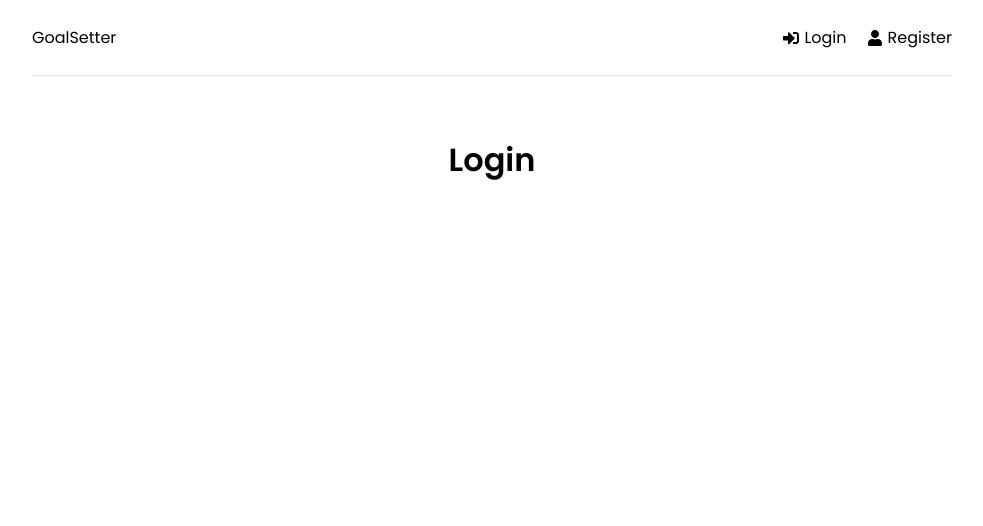
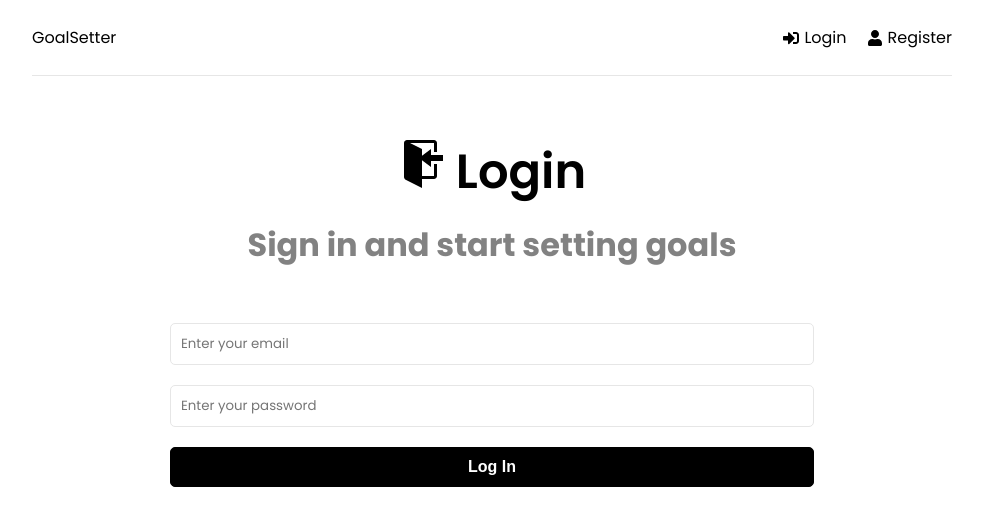
Before and after one commit to EtienneBissonnette/goalsetter, a React (Create React App) app in the folder frontend/: page /Login in a window 1280 px wide. Shown: the top 526 px of the page, without its empty margins (148-1131 px from the left). Built offline with nearby package versions, Linux system fonts and the light colour scheme.

Commit message:
Login Form completed

```diff
--- a/frontend/src/pages/Login.jsx
+++ b/frontend/src/pages/Login.jsx
@@ -1,7 +1,69 @@
-import React from "react";
+import { React, useState, useEffect } from "react";
+import { GoSignIn } from "react-icons/go";
 
 function Login() {
-  return <h1>Login</h1>;
+  const [formData, setFormData] = useState({
+    email: "",
+    password: "",
+  });
+
+  const { name, email, password, confirmPassword } = formData;
+
+  const onChange = (e) => {
+    setFormData((prevState) => ({
+      ...prevState,
+      [e.target.name]: e.target.value,
+    }));
+  };
+
+  const onSubmit = (e) => {
+    e.preventDefault();
+  };
+
+  return (
+    <>
+      <section className="heading">
+        <h1>
+          <GoSignIn style={{ marginRight: "10px" }} />
+          Login
+        </h1>
+        <p>Sign in and start setting goals</p>
+      </section>
+
+      <section className="form">
+        <form onSubmit={onSubmit}>
+          <div className="form-group">
+            <input
+              type="email"
+              className="form-control"
+              id="email"
+              name="email"
+              value={email}
+              placeholder="Enter your email"
+              onChange={onChange}
+            />
+          </div>
+          <div className="form-group">
+            <input
+              type="password"
+              className="form-control"
+              id="password"
+              name="password"
+              value={password}
+              placeholder="Enter your password"
+              onChange={onChange}
+            />
+          </div>
+
+          <div className="form-group">
+            <button type="submit" className="btn btn-block">
+              Log In
+            </button>
+          </div>
+        </form>
+      </section>
+    </>
+  );
 }
 
 export default Login;
```
